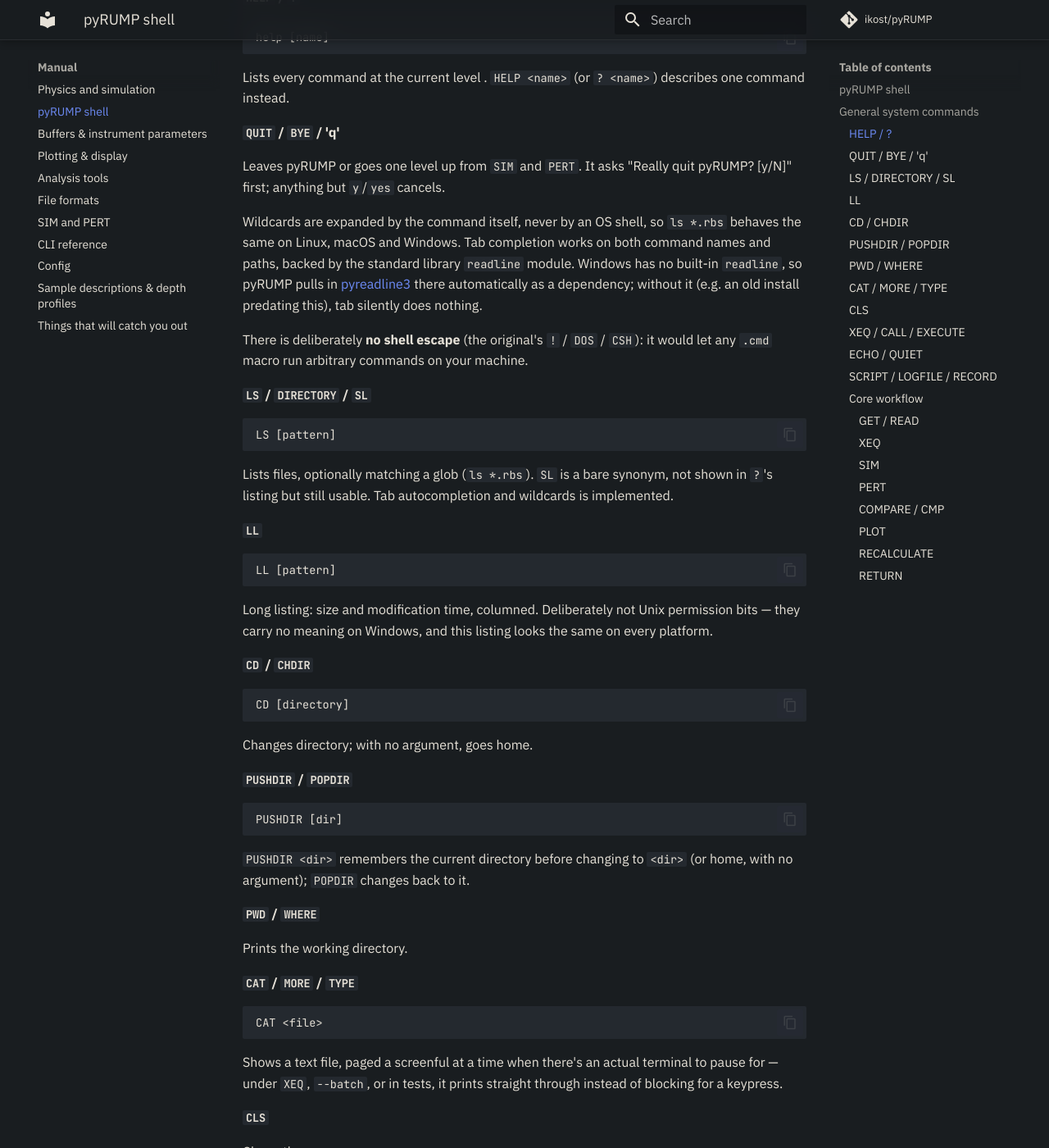
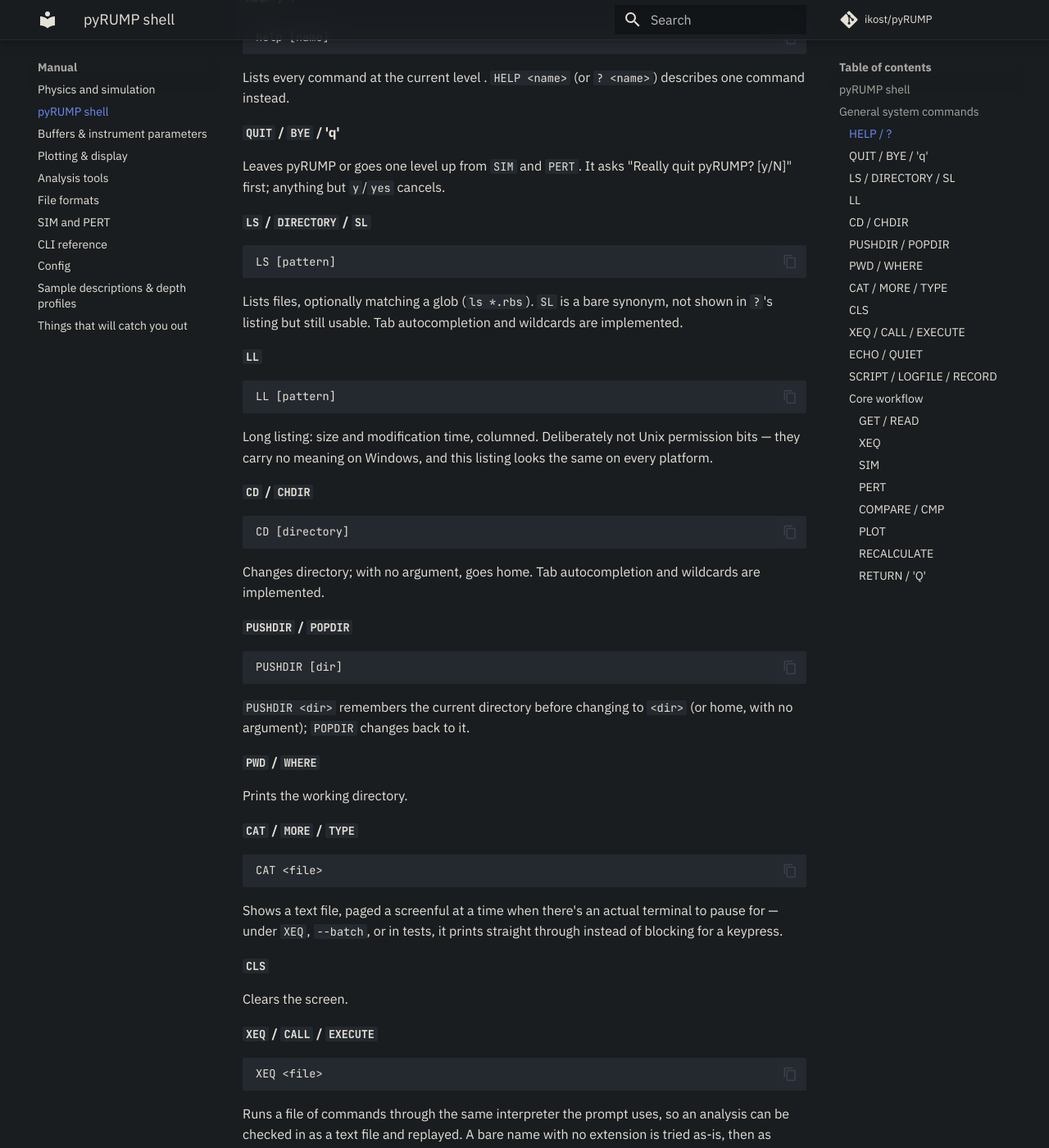
Before and after one commit to ikost/pyRUMP, an MkDocs documentation site: the page built from docs/manual/shell.md, in a window 1280 px wide and 1400 px high, scrolled down 978 px. Shown: the whole window at 82% size. Built offline with MkDocs 1.6.1 and Material for MkDocs 9.7.7, drawn with Linux system fonts in a browser that asks for light colours; comment, search, counter and statistics services are not loaded; some of the changed text lies outside the part shown.

Commit message:
Upd manual

````diff
--- a/docs/manual/shell.md
+++ b/docs/manual/shell.md
@@ -46,18 +46,6 @@
 Leaves pyRUMP or goes one level up from `SIM` and `PERT`. It asks "Really quit pyRUMP? [y/N]" first; anything but `y`/`yes` cancels.
 
 
-Wildcards are expanded by the command itself, never by an OS shell, so `ls
-*.rbs` behaves the same on Linux, macOS and Windows. Tab completion works on
-both command names and paths, backed by the standard library `readline`
-module. Windows has no built-in `readline`, so pyRUMP pulls in
-[pyreadline3](https://pypi.org/project/pyreadline3/) there automatically as
-a dependency; without it (e.g. an old install predating this), tab silently
-does nothing.
-
-There is deliberately **no shell escape** (the original's `!` / `DOS` /
-`CSH`): it would let any `.cmd` macro run arbitrary commands on your
-machine.
-
 #### `LS` / `DIRECTORY` / `SL`
 
 ```
@@ -65,7 +53,7 @@
 ```
 
 Lists files, optionally matching a glob (`ls *.rbs`). `SL` is a bare
-synonym, not shown in `?`'s listing but still usable. Tab autocompletion and wildcards is implemented.
+synonym, not shown in `?`'s listing but still usable. Tab autocompletion and wildcards are implemented.
 
 #### `LL`
 
@@ -84,6 +72,8 @@
 ```
 
 Changes directory; with no argument, goes home.
+Tab autocompletion and wildcards are implemented.
+
 
 #### `PUSHDIR` / `POPDIR`
 
@@ -240,28 +230,9 @@
 `SIM`/`PERT` changes already trigger it — but useful after something that
 doesn't, e.g. reloading the atomic tables with `DATA`.
 
-#### `RETURN`
+#### `RETURN` / 'Q'
 
 Leaves `SIM` or `PERT` back to the RUMP level. Typing a command neither
 sub-level recognizes does the same thing implicitly — it falls through to
 RUMP and runs there — so `RETURN` is only needed to get back with nothing
 else to run.
-
-Plotting & display commands (`OVERLAY`, `REPLOT`, `FIGSAVE`, `REGION`,
-`EXPAND`, `COUNTS`, `LINEAR`/`SQRT`/`LOG`, `NORMALIZE`/`RAW`, `LABELS`,
-`STRUCTLABEL`, `COMPFRAC`, `ENERGY`, `AXIS`, `BLOWUP`, `PARAMETERS`,
-`DISPLAY`) have moved to [Plotting & display](plotting.md).
-
-Buffers (`BUFFERS`, `POINTAT`, `RELEASE`/`NEWALL`, `EMPTY`, `COPY`/
-`MOVE`, `WRITE`/`WRASCII`) and sample & instrument parameters (`ACTIVE`,
-`BEAM`, `MEV`, `THETA`, `PHI`, `PSI`, `GEOMETRY`, `CONVERSION`, `SLOPE`,
-`OFFSET`, `CORRECTION`, `CHARGE`, `CURRENT`, `CHOFF`, `FWHM`, `OMEGA`, `TAU`,
-`IDENTIFIER`, `DATE`, `FILENAME`, `SWALLOW`) have moved to
-[Buffers & instrument parameters](buffers.md).
-
-Analysis tools (`CURSOR`, `ELEMENT`, `MATRIX`, `WHATISIT`, `INFO`,
-`INTEGRAL`, `THICKNESS`, `BACKGROUND`, `SMOOTH`, `FFT`, `WIDTH_THICK`,
-`CALIBRATE`, `INTSET`) have moved to [Analysis tools](analysis.md).
-
-Settings (`DATA`, `FAITHFUL`, `SCREENING`, `MODE`, `PROFILE`) have moved to
-[Config](config.md#settings).
````
